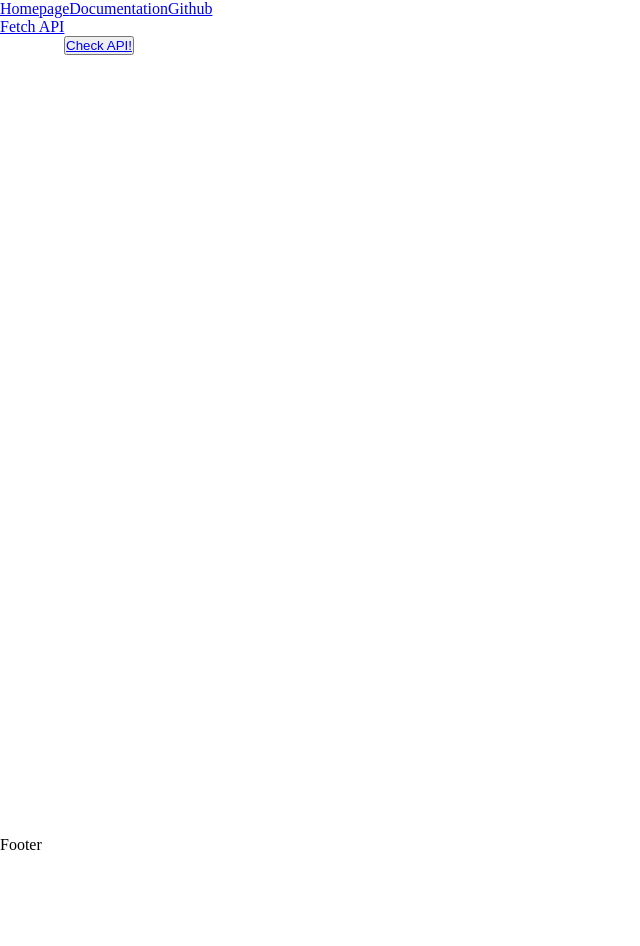
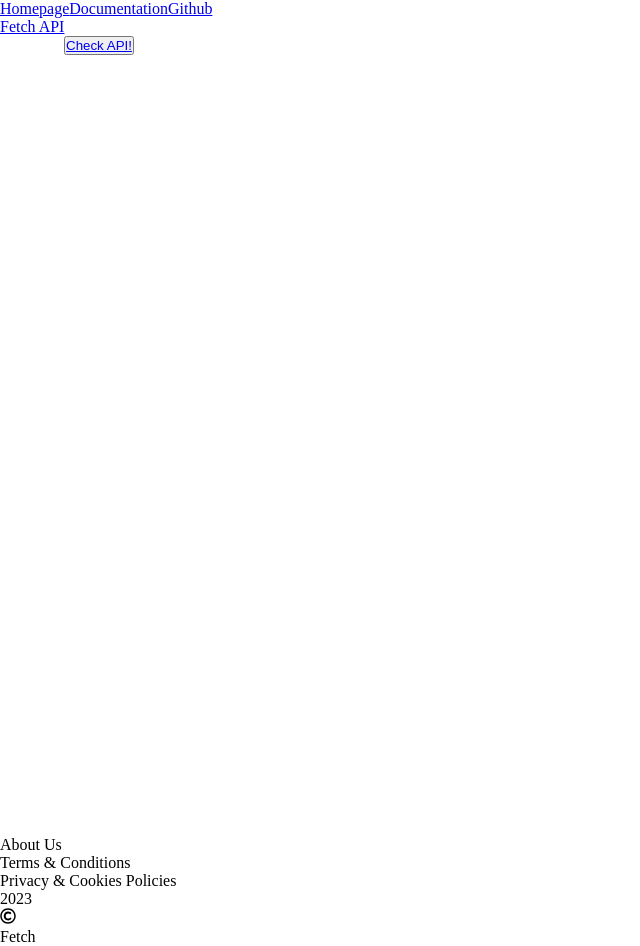
Before and after one commit to 13-TOMMY/fetch, a React (Vite) app: page / in a window 1280 px wide. Shown: the whole page, without its empty margins (0-640 px from the left). Before the commit the page ends 854 px from the top, so only its background shows below. Built offline with nearby package versions, Linux system fonts and the light colour scheme.

Commit message:
added footer

```diff
--- a/src/components/Footer.jsx
+++ b/src/components/Footer.jsx
@@ -1,8 +1,25 @@
 import React from 'react'
+import { FaRegCopyright } from "react-icons/fa";
 
 function Footer() {
   return (
-    <div>Footer</div>
+    <div>
+      {/* add more */}
+      <div className="footer">
+          <div className="footer-left">
+              <p>About Us</p>
+              <p>Terms & Conditions</p>
+              <p>Privacy & Cookies Policies</p>
+          </div>
+          <div className="footer-right">
+              <p>2023</p>
+                <div className='copyright-uniLife'>
+                  <FaRegCopyright />
+                <p>Fetch</p>
+              </div>
+          </div>
+      </div>
+    </div>
   )
 }
 
```
